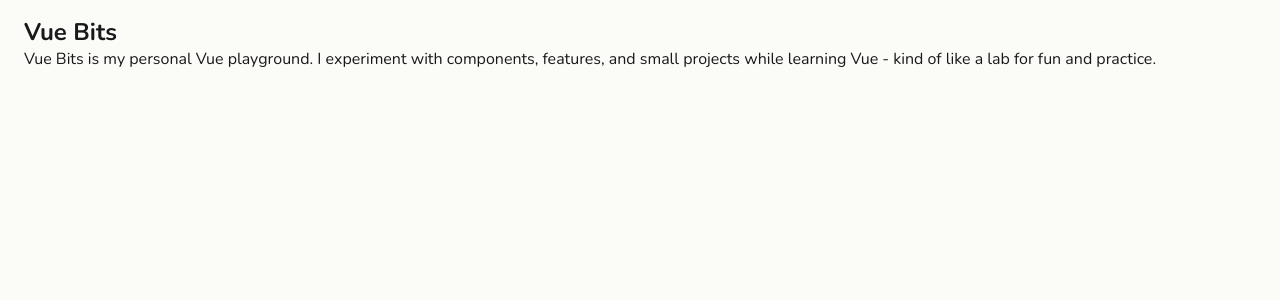
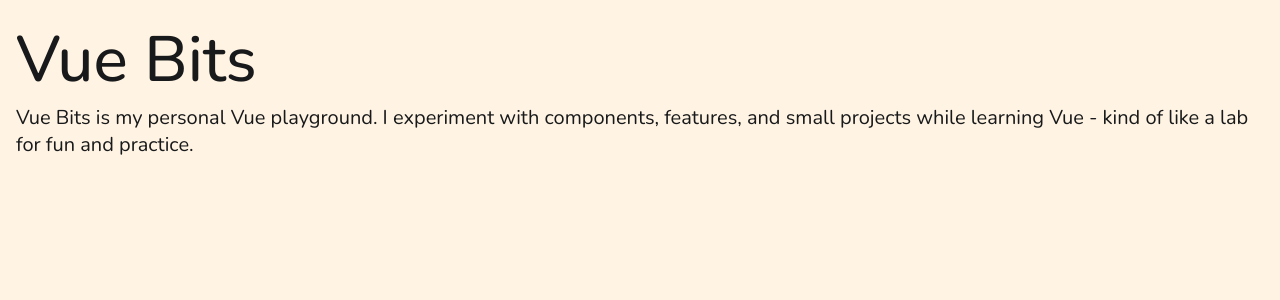
Before and after one commit to louiseka/vue-bits, a Vue app: page / in a window 1280 px wide. Shown: the top 300 px of the page. Built offline with nearby package versions, Linux system fonts and the light colour scheme.

Commit message:
Adding global and variable styles

```diff
--- a/src/assets/styles/index.css
+++ b/src/assets/styles/index.css
@@ -12,8 +12,10 @@ html {
 
 body {
   font-family: var(--body-font);
-  background-color: var(--white);
+  background-color: var(--light-yellow);
   color: var(--black);
+  margin: 0 auto;
+  max-width: 1500px;
 }
 
 h1,
@@ -23,3 +25,14 @@ h4,
 p {
   margin: 0;
 }
+
+h1 {
+  font-weight: var(--font-medium);
+  font-size: var(--font-lg);
+}
+
+@media (min-width: 700px) {
+  h1 {
+    font-size: var(--font-xl);
+  }
+}
--- a/src/assets/styles/variables.css
+++ b/src/assets/styles/variables.css
@@ -9,9 +9,19 @@
   --pink: #f08080;
   --light-pink: #ffe6e5;
   --warm-yellow: #ffbf69;
+  --light-yellow: #fff3e3;
 
   /* Typography */
   --body-font: "Nunito", sans-serif;
+
+  /* Font Sizes */
+  --font-sm: 1.25rem;
+  --font-lg: 3rem;
+  --font-xl: 4rem;
+
+  /* Font Weights */
+  --font-light: 300;
+  --font-medium: 500;
 
   /* Borders */
   --dashed-border: 2px dashed var(--black);
```
